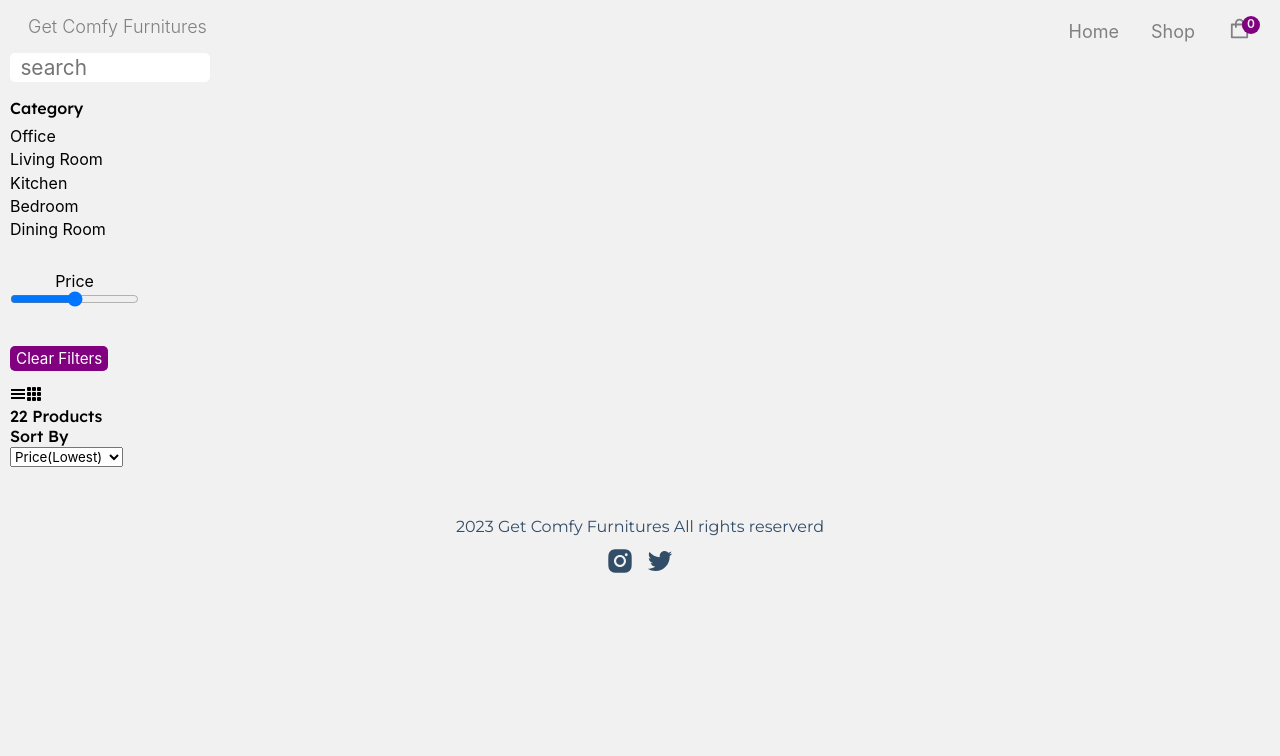
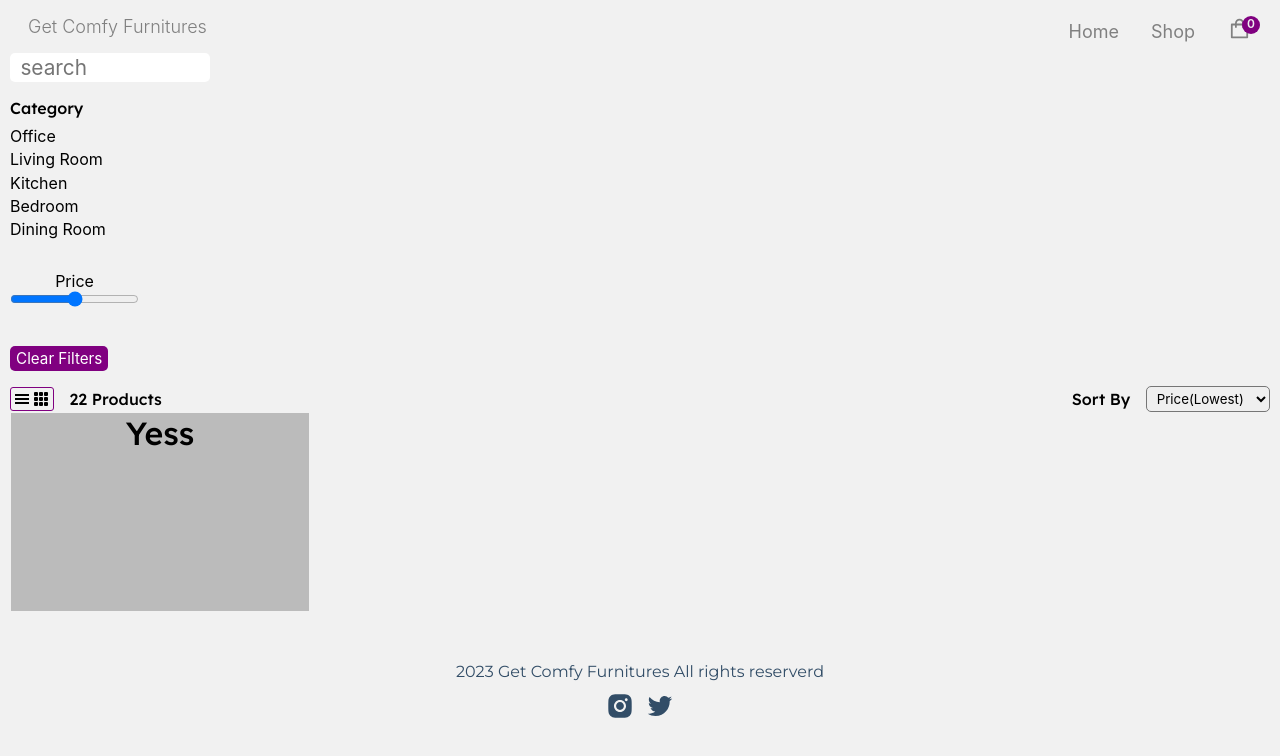
Before and after one commit to ianMuchesia/next-13-furniture, a Next.js app in the folder frontend/: page /shop in a window 1280 px wide. Shown: the top 756 px of the page. Built offline with nearby package versions, Linux system fonts and the light colour scheme; no server answers.

Commit message:
flip card

```diff
--- a/frontend/src/pages/shop.tsx
+++ b/frontend/src/pages/shop.tsx
@@ -33,14 +33,15 @@ const shop = () => {
           </button>
         </div>
 
-        <div className="">
-          <div className="">
+        <div className="shop-sort-bar">
+          <div className="shop-sort-bar-left">
+            <div className="shop-sort-layout">
             <GiHamburgerMenu />
             <BsGrid3X3GapFill />
-
+            </div>
             <h4>22 Products </h4>
           </div>
-          <div className="">
+          <div className="shop-sort-bar-right">
             <h4>Sort By</h4>
             <select name="sort" id="sort">
               <option>Price(Lowest)</option>
@@ -50,6 +51,22 @@ const shop = () => {
             </select>
           </div>
         </div>
+
+        <div className="shop-products">
+        <div className="flip-card">
+  <div className="flip-card-inner">
+    <div className="flip-card-front">
+      {/* <img src="img_avatar.png" alt="Avatar" style="width:300px;height:300px;"> */}
+      <h1>Yess</h1>
+    </div>
+    <div className="flip-card-back">
+      <h1>John Doe</h1>
+      <p>Architect & Engineer</p>
+      <p>We love that guy</p>
+    </div>
+  </div>
+</div>
+        </div>
       </div>
     </>
   );
--- a/frontend/src/styles/globals.css
+++ b/frontend/src/styles/globals.css
@@ -947,3 +947,85 @@ Shop
   font-size: 0.95rem;
   margin: 1em 0em;
 }
+
+.shop-sort-bar{
+  display: flex;
+  justify-content: space-between;
+  align-items: center;
+}
+.shop-sort-bar-left{
+  display: flex;
+  justify-content: space-around;
+  gap:1em;
+  align-items: center;
+}
+.shop-sort-layout{
+  display: flex;
+  justify-content: space-around;
+  gap:0.2em;
+  align-items: center;
+  border: 1px solid purple;
+  padding: 0.2em;
+  border-radius: 3px;
+}
+
+
+
+
+.shop-sort-bar-right{
+  display: flex;
+  justify-content: space-around;
+  gap:1em;
+  align-items: center;
+}
+
+.shop-sort-bar-right select{
+  padding: 0.2em 0.4em;
+  border-radius: 5px;
+}
+
+
+.flip-card {
+  background-color: transparent;
+  width: 300px;
+  height: 200px;
+  border: 1px solid #f1f1f1;
+  perspective: 1000px; /* Remove this if you don't want the 3D effect */
+}
+
+/* This container is needed to position the front and back side */
+.flip-card-inner {
+  position: relative;
+  width: 100%;
+  height: 100%;
+  text-align: center;
+  transition: transform 1s;
+  transform-style: preserve-3d;
+}
+
+/* Do an horizontal flip when you move the mouse over the flip box container */
+.flip-card:hover .flip-card-inner {
+  transform: rotateY(180deg);
+}
+
+/* Position the front and back side */
+.flip-card-front, .flip-card-back {
+  position: absolute;
+  width: 100%;
+  height: 100%;
+  -webkit-backface-visibility: hidden; /* Safari */
+  backface-visibility: hidden;
+}
+
+/* Style the front side (fallback if image is missing) */
+.flip-card-front {
+  background-color: #bbb;
+  color: black;
+}
+
+/* Style the back side */
+.flip-card-back {
+  background-color: dodgerblue;
+  color: white;
+  transform: rotateY(180deg);
+}
```
